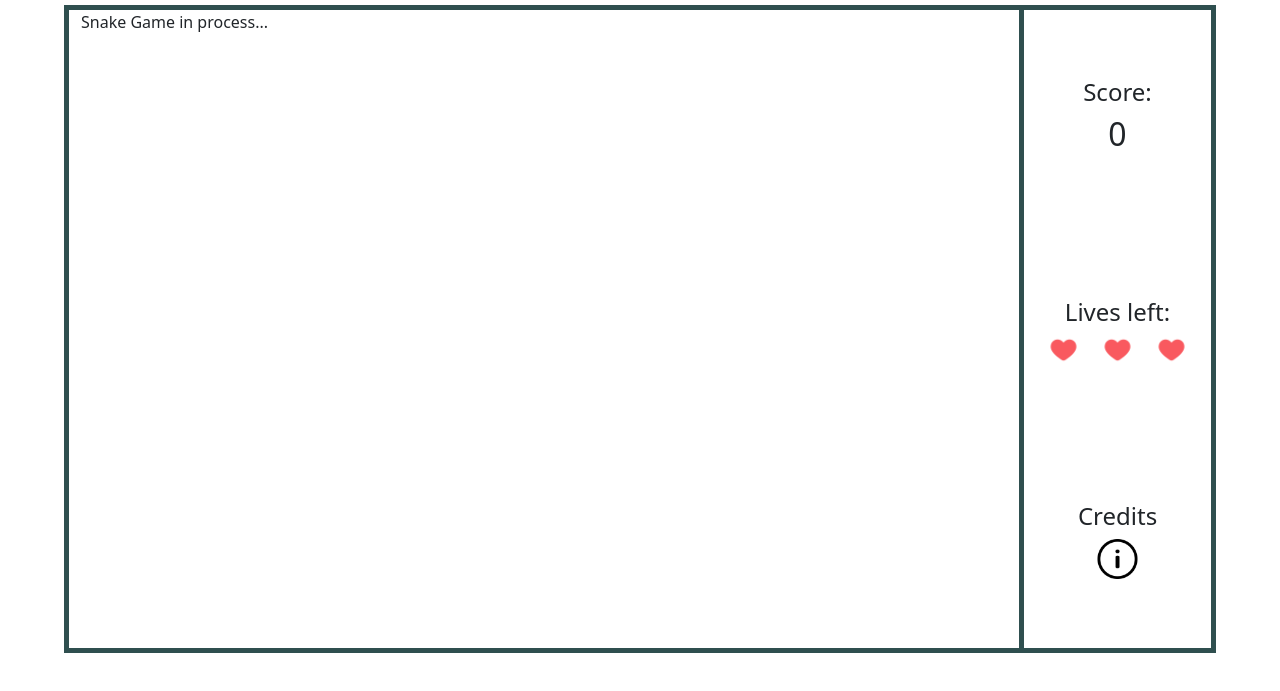
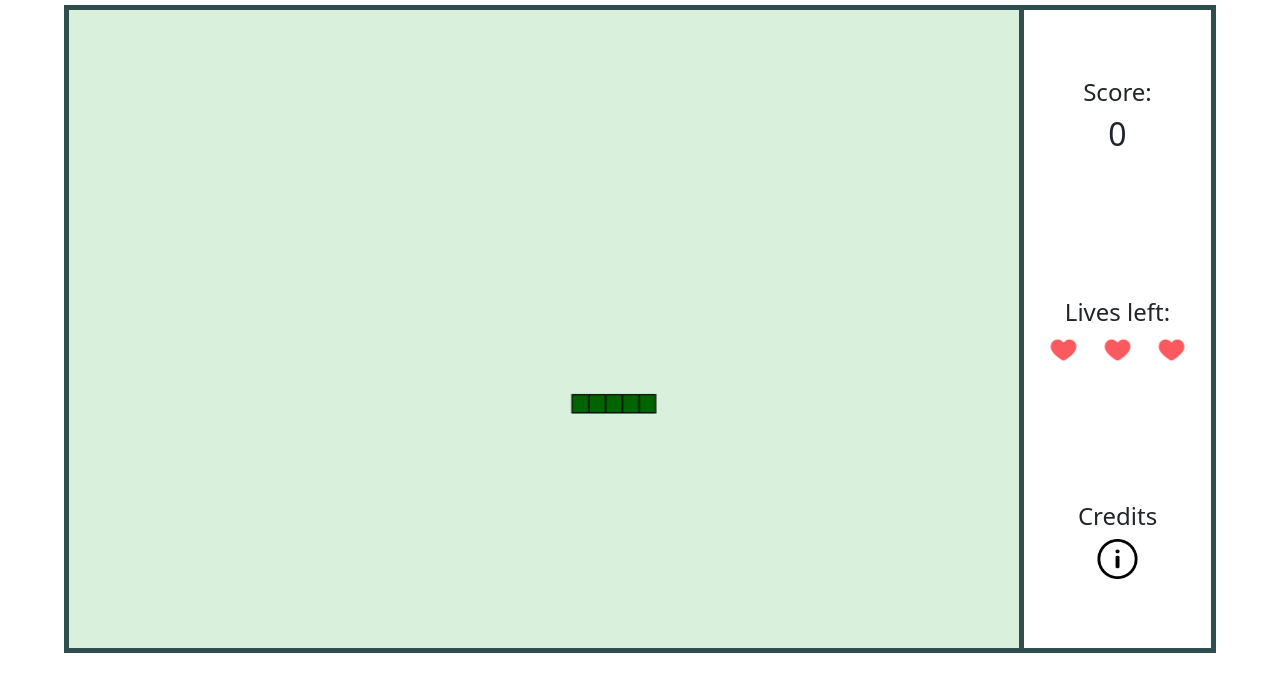
Before and after one commit to mariiaonokhina/snake-game-in-JS, a plain HTML site: page index.html in a window 1280 px wide. Shown: the part 77-768 px from the top of the page. Drawn offline with nearby package versions, Linux system fonts and the light colour scheme.

Commit message:
Draw a snake on canvas

```diff
--- a/index.html
+++ b/index.html
@@ -15,9 +15,9 @@
 
             <div class="row" id="game-container">
                 <!-- The game window -->
-                <div class="col-10" id="game-window">
-                    Snake Game in process...
-                </div>
+                <canvas class="col-10" id="game-window" width="850" height="525">
+
+                </canvas>
 
                 <!-- Score and stats window -->
                 <div class="col-2 row align-items-center" id="stats-window">
--- a/script.js
+++ b/script.js
@@ -1,7 +1,65 @@
 // GAME MECHANICS
+// Get coordinates of the game window
+var offsets = document.getElementById('game-window').getBoundingClientRect();
+var windowTop = offsets.top;   // y coordinate of TOP of the game window
+var windowLeft = offsets.left;    // x coordinate of LEFT side of the game window
+var windowRight = offsets.right;  // x coordinate of RIGHT side of the game window
+var windowBottom = offsets.bottom;    // y coordinate of BOTTOM of the game window
+var windowHeight = offsets.height;
+var windowWidth = offsets.width;
+
+// Create canvas of the game window
+var canvas = document.getElementById('game-window');
+var gameCanvas = canvas.getContext('2d');
+
+// Create a snake using an array of 15px X 15px rectangles
+let xMidOfScreen = windowWidth / 2;
+let yMidOfScreen = (windowHeight-15) / 2;
+let snake = [{x: xMidOfScreen + 30, y: yMidOfScreen}, {x: xMidOfScreen + 15, y: yMidOfScreen}, {x: xMidOfScreen, y: yMidOfScreen}, {x: xMidOfScreen - 15, y: yMidOfScreen}, {x: xMidOfScreen - 30, y: yMidOfScreen}];
+
+// Draw a single snake part (square)
+function drawSnakePart(snakePart) {
+    gameCanvas.fillStyle = 'darkgreen';
+    gameCanvas.strokestyle = 'black';
+    gameCanvas.fillRect(snakePart.x, snakePart.y, 15, 15);
+    gameCanvas.strokeRect(snakePart.x, snakePart.y, 15, 15);
+}
+
+// Draw snake based on an array of coordinates
+function drawSnake() {
+    snake.forEach(drawSnakePart);
+}
+
+// Updating the snake's position
+function moveSnake() {
+    // Horizontal velocity of the snake - equals the width of 1 snake part
+    let dx = 15;
+    // Vertical velocity of the snake - equals the height of 1 snake part
+    let dy = 15;
+
+    const head = {x: snake[0].x + dx, y: snake[0].y + dy};
+    snake.unshift(head);    // Make place for the new head by shifting it to the beginning of array
+    snake.pop();    // Remove the last element of the array so it seems like the snake is moving
+}
 
 
+// START PLAYING THE GAME
+function playGame() {
+    // Fill game canvas with nearly transparent grass green color
+    gameCanvas.fillStyle = "rgba(0, 154, 23, 0.15)";
+    gameCanvas.fillRect(0, 0, windowRight, windowBottom);
 
+    drawSnake();
+
+
+}
+
+function gameOver() {
+    return;
+}
+
+
+playGame();
 
 
 // MISCELLANEOUS
@@ -15,6 +73,8 @@ for(var i = 0; i < heartsLeft.length; i++) {
     });
 };
 
+
+
 // NOT IMPLEMENTED YET
 // !!!!!! OPEN AN ALERT WINDOW WHEN CREDITS ARE CLICKED
 
--- a/style.css
+++ b/style.css
@@ -17,6 +17,7 @@ body {
 
 #game-window {
     border: 5px solid darkslategray;
+    padding: 0;
 }
 
 #stats-window {
```
